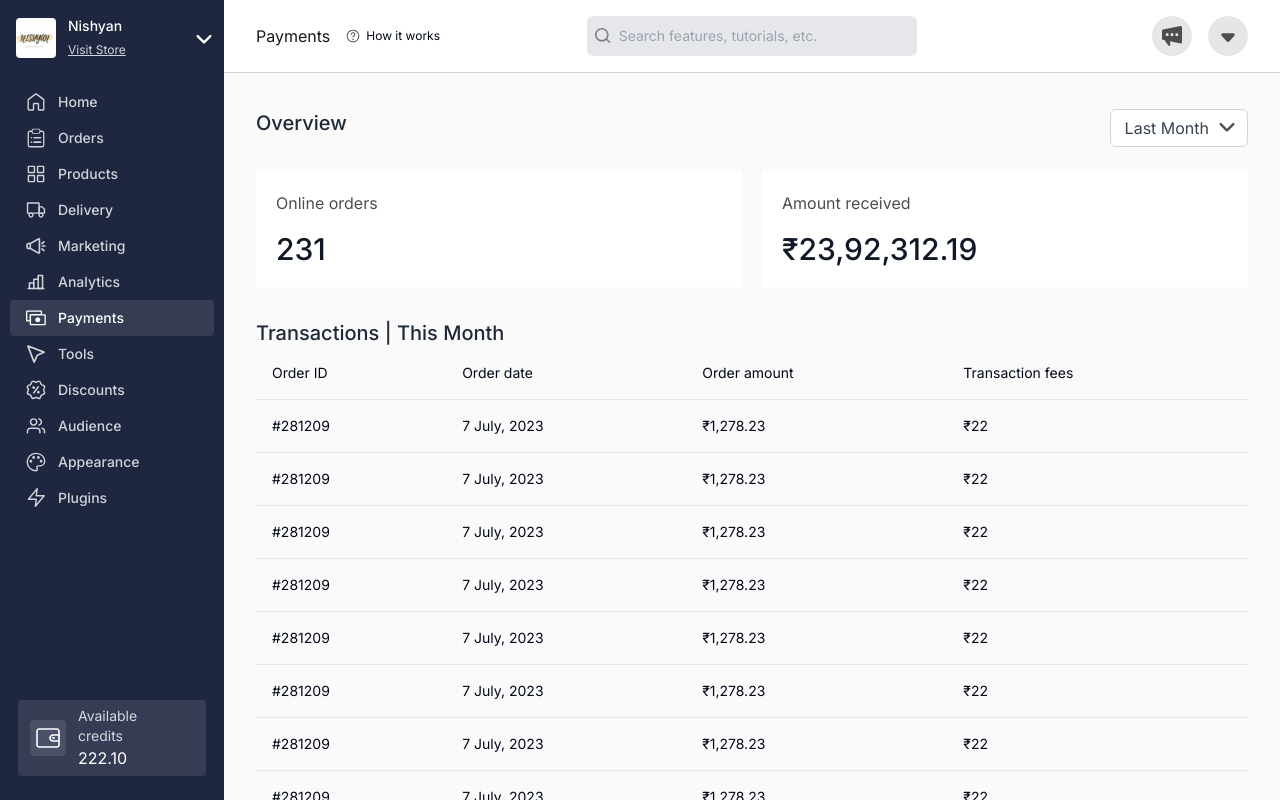
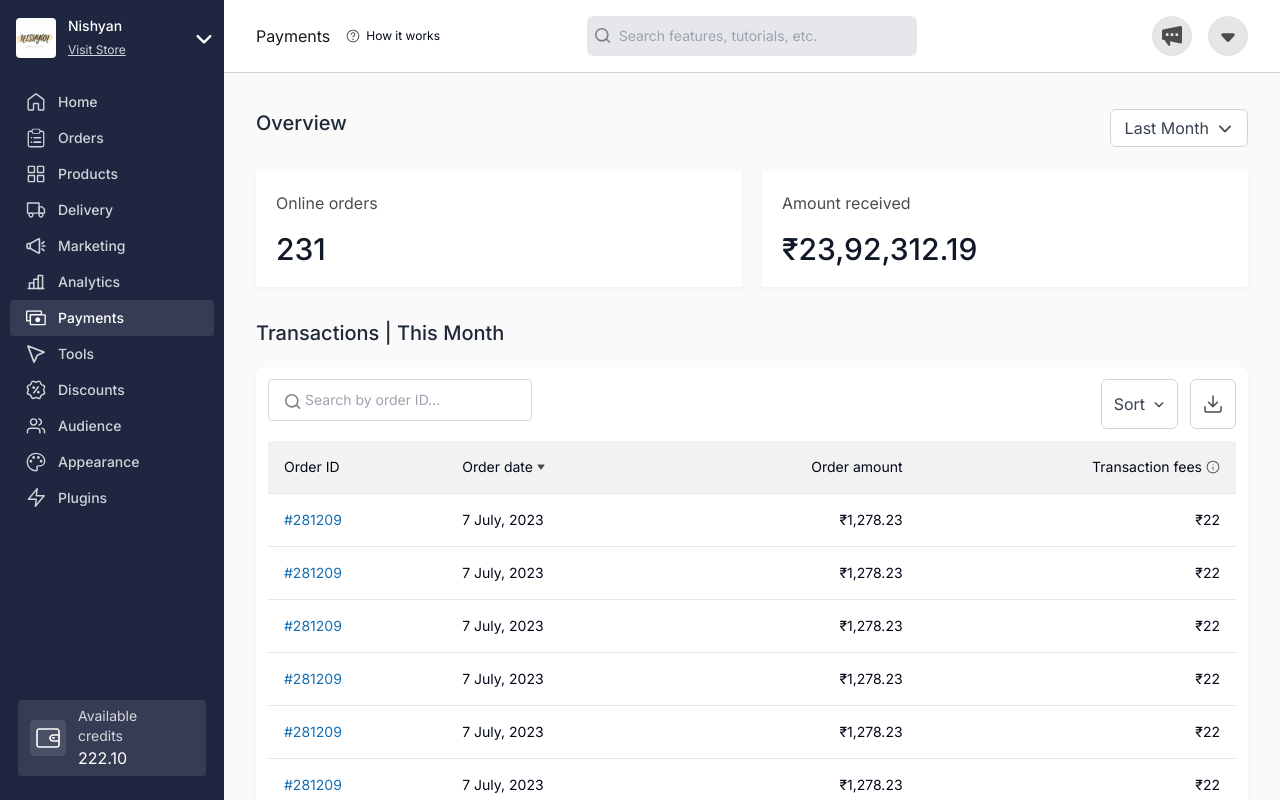
Before and after one commit to Shreyaan/dukaan-fe-test, a Next.js app: page / in a window 1280 px wide. Built offline with nearby package versions, Linux system fonts and the light colour scheme.

Commit message:
only pagination left

```diff
--- a/app/page.tsx
+++ b/app/page.tsx
@@ -11,12 +11,16 @@ import {
   TableRow,
 } from "@/components/ui/table";
 
+import { icons } from "@/components/icons";
+import { Pages } from "../components/Pages";
+
 let dummyData: {
   "Order ID": string;
   "Order date": string;
   "Order amount": string;
   "Transaction fees": string;
 }[] = [];
+
 for (let i = 0; i < 19; i++) {
   dummyData.push({
     "Order ID": "#281209",
@@ -26,30 +30,76 @@ for (let i = 0; i < 19; i++) {
   });
 }
 
-export default async function Home() {
+
+
+function Search() {
+  return (
+    <div className="">
+      <div className=" flex items-center flex-shrink-0 self-stretch gap-2 flex-[1_0_0] rounded border px-4 py-2.5 border-solid border-[#D9D9D9]">
+        <div className="flex gap-2 items-center">
+          <div className="w-3 h-3">
+            <icons.search />
+          </div>
+          <input
+            type="text"
+            placeholder="Search by order ID..."
+            className="bg-transparent outline-none text-sm font-normal text-gray-500"
+          />
+        </div>
+        {/* You can use the searchQuery state for further logic or API calls */}
+      </div>
+    </div>
+  );
+}
+
+export default function Home() {
   return (
     <div className="w-full px-8 pt-9 ">
       <Overview />
       <p className="text-gray-800  text-xl font-medium mt-8">
         Transactions | This Month
       </p>
-      <div className="max-w-full ">
+      <div className="max-w-full mt-5 bg-white shadow-[0px_2px_6px_0px_rgba(26,24,30,0.04)] pt-3 pb-6 p-3 rounded-lg">
+        <div className="flex justify-between">
+          <Search></Search>
+          <div className="flex gap-3">
+            {" "}
+            <div className="text-gray-700 flex gap-2 p-3 text-base font-normal leading-6 rounded-md border border-gray-300 bg-white items-center">
+              <p>Sort</p>
+              <div className="w-3 h-3">
+                <icons.downArrow fill="#4D4D4D" height={12} width={12} />
+              </div>
+            </div>
+            <div className="text-gray-700 flex p-3 rounded-md border border-gray-300 bg-white items-center">
+              <icons.download />
+            </div>
+          </div>
+        </div>
+        <div className="mt-3 ">
           <Table>
-          <TableCaption>A list of your recent invoices.</TableCaption>
-          <TableHeader>
+            {/* <TableCaption>A list of your recent invoices.</TableCaption> */}
+            <TableHeader className=" bg-[#f2f2f2] items-center  rounded px-3 py-2.5">
               <TableRow>
-              <TableCell>Order ID</TableCell>
-              <TableCell>Order date</TableCell>
+                <TableCell className="text-left ">Order ID</TableCell>
+                <TableCell className="flex gap-1 items-center ">
+                  Order date <icons.triangle />{" "}
+                </TableCell>
                 <TableCell>Order amount</TableCell>
-              <TableCell>Transaction fees</TableCell>
+                <TableCell className="flex gap-1 items-center justify-end">
+                  Transaction fees <icons.info />
+                </TableCell>
               </TableRow>
             </TableHeader>
             <TableBody>
               {dummyData.map((item, index) => {
                 return (
                   <TableRow key={index}>
-                  <TableCell>{item["Order ID"]}</TableCell>
-                  <TableCell>{item["Order date"]}</TableCell>
+                    <TableCell className="text-left text-[#146EB4]">
+                      {item["Order ID"]}
+                    </TableCell>
+                    <TableCell className="text-left">
+                      {item["Order date"]}
+                    </TableCell>
                     <TableCell>{item["Order amount"]}</TableCell>
                     <TableCell>{item["Transaction fees"]}</TableCell>
                   </TableRow>
@@ -58,6 +108,8 @@ export default async function Home() {
             </TableBody>
           </Table>
         </div>
+        <Pages></Pages>
+      </div>
     </div>
   );
 }
--- a/components/Overview.tsx
+++ b/components/Overview.tsx
@@ -33,10 +33,10 @@ function Heading() {
         <DropdownMenu>
           <DropdownMenuTrigger>
             {" "}
-            <div className="text-gray-700 flex gap-2 py-1.5 px-3.5 text-base font-normal leading-6 rounded-md border border-gray-300 bg-white">
+            <div className="text-gray-700 flex gap-2 py-1.5 px-3.5 text-base font-normal leading-6 rounded-md border border-gray-300 bg-white content-center items-center">
               <p>Last Month</p>
               <div className="w-4 h-4">
-                <icons.downArrow fill="#4D4D4D" />
+                <icons.downArrow fill="#4D4D4D" width={16} height={16}/>
               </div>
             </div>
           </DropdownMenuTrigger>
@@ -59,7 +59,7 @@ interface DashboardCardProps {
 }
 
 const DashboardCard: React.FC<DashboardCardProps> = ({ title, value }) => (
-  <div className="w-1/2 bg-white p-5">
+  <div className="w-1/2 bg-white p-5 shadow-[0px_2px_6px_0px_rgba(26,24,30,0.04)]">
     <div className="flex flex-col gap-4 justify-between">
       <p className="text-[#4D4D4D] text-base not-italic font-normal leading-6">
         {title}
--- /dev/null
+++ b/components/Pages.tsx
@@ -0,0 +1,39 @@
+"use client";
+import {
+  Pagination,
+  PaginationContent,
+  PaginationEllipsis,
+  PaginationItem,
+  PaginationLink,
+  PaginationNext,
+  PaginationPrevious,
+} from "@/components/ui/pagination";
+
+export function Pages() {
+   let arr = [1, 2, 3, 4, 5, 6, 7, 8, 9];
+  return (
+    <div className="">
+      {" "}
+      {/* <Pagination>
+        <PaginationContent>
+          <PaginationItem>
+            <PaginationPrevious href="#" />
+          </PaginationItem>
+          <PaginationItem>
+            <PaginationEllipsis />
+          </PaginationItem>
+          {arr.map((item, index) => {
+            return (
+              <PaginationItem key={index}>
+                <PaginationLink href="#">{item}</PaginationLink>
+              </PaginationItem>
+            );
+          })}
+          <PaginationItem>
+            <PaginationNext href="#" />
+          </PaginationItem>
+        </PaginationContent>
+      </Pagination> */}
+    </div>
+  );
+}
--- a/components/icons.tsx
+++ b/components/icons.tsx
@@ -1,18 +1,19 @@
 import { cn } from "@/lib/utils";
 
-interface DownArrowProps {
+interface Props {
   fill?: string;
+  height: number;
+  width: number;
 }
 
 export const icons = {
-  downArrow: ({ fill }: DownArrowProps) => (
+  downArrow: ({ fill, height, width }: Props) => (
     <svg
       xmlns="http://www.w3.org/2000/svg"
-      width="20"
-      height="20"
+      width={`${width}`}
+      height={`${height}`}
       viewBox="0 0 20 20"
       fill="none"
-
     >
       <path
         d="M2.84685 7.22185C3.26727 6.80143 3.92516 6.76321 4.38876 7.10719L4.52157 7.22185L10 12.6997L15.4784 7.22185C15.8988 6.80143 16.5567 6.76321 17.0203 7.10719L17.1532 7.22185C17.5736 7.64227 17.6118 8.30016 17.2678 8.76376L17.1532 8.89657L10.8374 15.2124C10.4169 15.6328 9.75905 15.671 9.29545 15.327L9.16264 15.2124L2.84685 8.89657C2.38438 8.43411 2.38438 7.68431 2.84685 7.22185Z"
@@ -132,6 +133,69 @@ export const icons = {
       <defs>
         <clipPath id="clip0_14124_180">
           <rect width="40" height="40" fill="white" />
+        </clipPath>
+      </defs>
+    </svg>
+  ),
+  download: () => (
+    <svg
+      xmlns="http://www.w3.org/2000/svg"
+      width="20"
+      height="20"
+      viewBox="0 0 20 20"
+      fill="none"
+    >
+      <path
+        d="M17.9993 11.9414C18.371 11.9414 18.6811 12.2102 18.7435 12.5968L18.75 12.7L18.7495 16.2321C18.7495 17.5585 17.7164 18.655 16.3813 18.7448L16.2153 18.75L3.77794 18.7499C2.44615 18.7499 1.34529 17.7208 1.25525 16.391L1.25 16.2258V12.6863C1.25 12.2749 1.58596 11.9414 2.00027 11.9414C2.37194 11.9414 2.68197 12.2102 2.74442 12.5968L2.75092 12.7L2.75044 16.2321C2.75044 16.7555 3.14596 17.2013 3.65248 17.2534L3.76695 17.2599L16.2217 17.2602C16.7449 17.2602 17.1902 16.8642 17.2423 16.3577L17.2489 16.2429L17.2492 12.6863C17.2492 12.2749 17.585 11.9414 17.9993 11.9414ZM10.0121 1.25C10.3715 1.25038 10.6815 1.51921 10.744 1.90576L10.7505 2.00892L10.7512 10.8297L13.9124 7.67494C14.1433 7.44469 14.4923 7.39342 14.7961 7.54761L14.9083 7.61495L14.9846 7.68297C15.2334 7.92976 15.2646 8.33058 15.0409 8.65049L14.9652 8.73721L10.5142 13.1745L10.4327 13.2409L10.3271 13.3035L10.2368 13.3399L10.155 13.3617L10.0754 13.374L10.0133 13.3765L9.89007 13.3697L9.78548 13.3471L9.70291 13.3166L9.6007 13.2643L9.54241 13.2224L9.4569 13.1479L5.02399 8.726C4.73169 8.43447 4.73275 7.96287 5.02636 7.67264C5.28648 7.41551 5.69029 7.38633 6.01149 7.60986L6.09848 7.68534L9.25064 10.8296L9.24964 1.9952C9.24964 1.61868 9.53272 1.30251 9.90546 1.25619L10.0121 1.25Z"
+        fill="#4D4D4D"
+      />
+    </svg>
+  ),
+  triangle: () => (
+    <svg
+      xmlns="http://www.w3.org/2000/svg"
+      width="8"
+      height="8"
+      viewBox="0 0 8 8"
+      fill="none"
+    >
+      <path
+        d="M3.43025 6.23409L0.606918 2.3286C0.548707 2.24507 0.517907 2.15037 0.517581 2.05392C0.517255 1.95746 0.547415 1.86262 0.60506 1.77882C0.662705 1.69502 0.745826 1.62519 0.846154 1.57627C0.946481 1.52736 1.06052 1.50106 1.17692 1.5H6.82358C6.93998 1.50106 7.05402 1.52736 7.15435 1.57627C7.25468 1.62519 7.3378 1.69502 7.39544 1.77882C7.45309 1.86262 7.48325 1.95746 7.48292 2.05392C7.4826 2.15037 7.45179 2.24507 7.39358 2.3286L4.57025 6.23409C4.51083 6.31526 4.42716 6.38238 4.32732 6.42895C4.22747 6.47553 4.11483 6.5 4.00025 6.5C3.88567 6.5 3.77303 6.47553 3.67319 6.42895C3.57334 6.38238 3.48967 6.31526 3.43025 6.23409Z"
+        fill="#4D4D4D"
+      />
+    </svg>
+  ),
+  info: () => (
+    <svg
+      xmlns="http://www.w3.org/2000/svg"
+      width="14"
+      height="14"
+      viewBox="0 0 14 14"
+      fill="none"
+    >
+      <g clip-path="url(#clip0_0_5817)">
+        <path
+          fill-rule="evenodd"
+          clip-rule="evenodd"
+          d="M7.0002 1.63353C4.03627 1.63353 1.63353 4.03627 1.63353 7.0002C1.63353 9.96412 4.03627 12.3669 7.0002 12.3669C9.96412 12.3669 12.3669 9.96412 12.3669 7.0002C12.3669 4.03627 9.96412 1.63353 7.0002 1.63353ZM0.700195 7.0002C0.700195 3.5208 3.5208 0.700195 7.0002 0.700195C10.4796 0.700195 13.3002 3.5208 13.3002 7.0002C13.3002 10.4796 10.4796 13.3002 7.0002 13.3002C3.5208 13.3002 0.700195 10.4796 0.700195 7.0002Z"
+          fill="#4D4D4D"
+        />
+        <path
+          fill-rule="evenodd"
+          clip-rule="evenodd"
+          d="M7.00019 6.62382C7.25793 6.62382 7.46686 6.83276 7.46686 7.09049L7.46687 9.44604C7.46687 9.70377 7.25794 9.9127 7.00021 9.9127C6.74247 9.9127 6.53354 9.70377 6.53354 9.44604L6.53353 7.09049C6.53353 6.83276 6.74246 6.62382 7.00019 6.62382Z"
+          fill="#4D4D4D"
+        />
+        <path
+          fill-rule="evenodd"
+          clip-rule="evenodd"
+          d="M7.52801 4.75852C7.52801 5.05002 7.29171 5.28633 7.00021 5.28633C6.70871 5.28633 6.4724 5.05002 6.4724 4.75852C6.4724 4.46702 6.70871 4.23072 7.00021 4.23072C7.29171 4.23072 7.52801 4.46702 7.52801 4.75852Z"
+          fill="#4D4D4D"
+        />
+      </g>
+      <defs>
+        <clipPath id="clip0_0_5817">
+          <rect width="14" height="14" fill="white" />
         </clipPath>
       </defs>
     </svg>
--- a/components/navbar/CompanyInfo.tsx
+++ b/components/navbar/CompanyInfo.tsx
@@ -35,7 +35,7 @@ export function CompanyInfo() {
       <div className=""> </div>
       <DropdownMenu>
         <DropdownMenuTrigger>
-          <icons.downArrow />
+          <icons.downArrow height={20} width={20}/>
         </DropdownMenuTrigger>
         <DropdownMenuContent>
           <DropdownMenuLabel>My Account</DropdownMenuLabel>
--- a/components/ui/table.tsx
+++ b/components/ui/table.tsx
@@ -1,6 +1,6 @@
-import * as React from "react"
+import * as React from "react";
 
-import { cn } from "@/lib/utils"
+import { cn } from "@/lib/utils";
 
 const Table = React.forwardRef<
   HTMLTableElement,
@@ -13,16 +13,16 @@ const Table = React.forwardRef<
       {...props}
     />
   </div>
-))
-Table.displayName = "Table"
+));
+Table.displayName = "Table";
 
 const TableHeader = React.forwardRef<
   HTMLTableSectionElement,
   React.HTMLAttributes<HTMLTableSectionElement>
 >(({ className, ...props }, ref) => (
   <thead ref={ref} className={cn("[&_tr]:border-b", className)} {...props} />
-))
-TableHeader.displayName = "TableHeader"
+));
+TableHeader.displayName = "TableHeader";
 
 const TableBody = React.forwardRef<
   HTMLTableSectionElement,
@@ -33,8 +33,8 @@ const TableBody = React.forwardRef<
     className={cn("[&_tr:last-child]:border-0", className)}
     {...props}
   />
-))
-TableBody.displayName = "TableBody"
+));
+TableBody.displayName = "TableBody";
 
 const TableFooter = React.forwardRef<
   HTMLTableSectionElement,
@@ -48,8 +48,8 @@ const TableFooter = React.forwardRef<
     )}
     {...props}
   />
-))
-TableFooter.displayName = "TableFooter"
+));
+TableFooter.displayName = "TableFooter";
 
 const TableRow = React.forwardRef<
   HTMLTableRowElement,
@@ -58,13 +58,13 @@ const TableRow = React.forwardRef<
   <tr
     ref={ref}
     className={cn(
-      "border-b transition-colors hover:bg-muted/50 data-[state=selected]:bg-muted",
+      "border-b transition-colors text-right hover:bg-muted/50 data-[state=selected]:bg-muted",
       className
     )}
     {...props}
   />
-))
-TableRow.displayName = "TableRow"
+));
+TableRow.displayName = "TableRow";
 
 const TableHead = React.forwardRef<
   HTMLTableCellElement,
@@ -73,13 +73,13 @@ const TableHead = React.forwardRef<
   <th
     ref={ref}
     className={cn(
-      "h-12 px-4 text-left align-middle font-medium text-muted-foreground [&:has([role=checkbox])]:pr-0",
+      "h-12 px-4 text-right align-middle font-medium text-muted-foreground [&:has([role=checkbox])]:pr-0",
       className
     )}
     {...props}
   />
-))
-TableHead.displayName = "TableHead"
+));
+TableHead.displayName = "TableHead";
 
 const TableCell = React.forwardRef<
   HTMLTableCellElement,
@@ -87,11 +87,11 @@ const TableCell = React.forwardRef<
 >(({ className, ...props }, ref) => (
   <td
     ref={ref}
-    className={cn("p-4 align-middle [&:has([role=checkbox])]:pr-0", className)}
+    className={cn("p-4 align-middle text-right [&:has([role=checkbox])]:pr-0", className)}
     {...props}
   />
-))
-TableCell.displayName = "TableCell"
+));
+TableCell.displayName = "TableCell";
 
 const TableCaption = React.forwardRef<
   HTMLTableCaptionElement,
@@ -102,8 +102,8 @@ const TableCaption = React.forwardRef<
     className={cn("mt-4 text-sm text-muted-foreground", className)}
     {...props}
   />
-))
-TableCaption.displayName = "TableCaption"
+));
+TableCaption.displayName = "TableCaption";
 
 export {
   Table,
@@ -114,4 +114,4 @@ export {
   TableRow,
   TableCell,
   TableCaption,
-}
+};
```
Also changed, not shown: components/ui/pagination.tsx (added, +117 -0 lines). Lines whose indentation alone changed are shown as unchanged.
